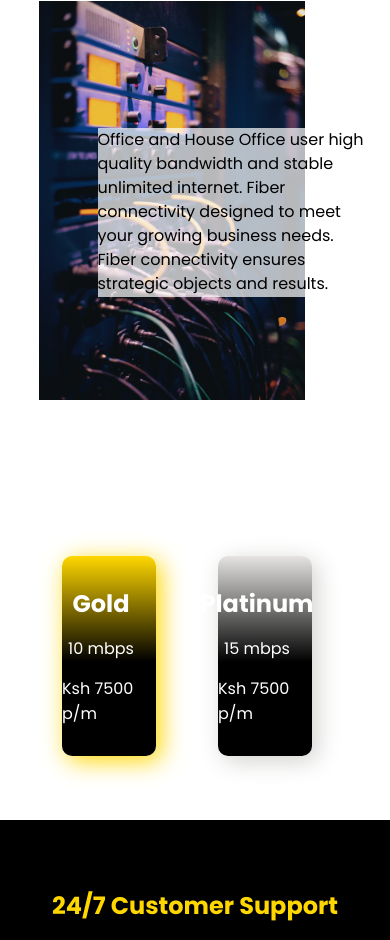
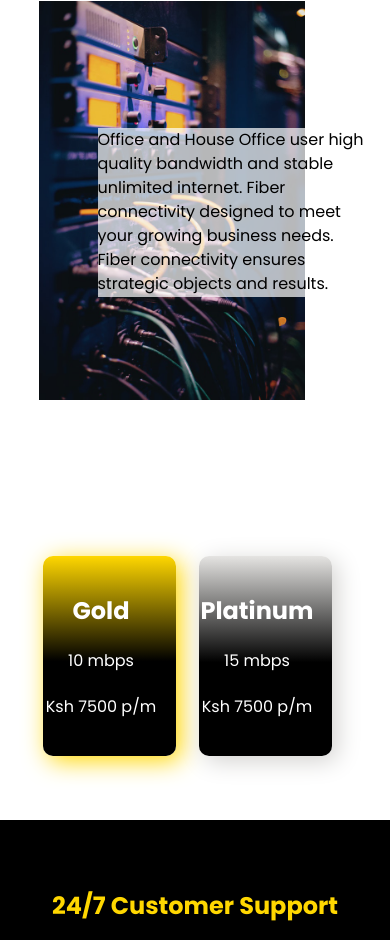
Before and after one commit to opondo99/mtaani, a plain HTML site: page index.html in a window 390 px wide. Shown: the part 2101-3041 px from the top of the page. Drawn offline with Linux system fonts and the light colour scheme; grey boxes are pictures that could not be loaded.

Commit message:
calibration

```diff
--- a/styles/mobileview/mobile.scss
+++ b/styles/mobileview/mobile.scss
@@ -261,6 +261,11 @@
                     display: flex;
                     flex-direction: row;
                     width: 100%;
+                    align-items: center;
+
+                    div {
+                      min-width: 30vw;
+                    }
                   }
                 }
 
@@ -315,6 +320,16 @@
                     display: flex;
                     flex-direction: row;
                     width: 100%;
+                    align-items: center;
+
+                    div {
+                      min-width: 30vw;
+                      display: flex;
+                      flex-direction: column;
+                      align-items: center;
+                      padding: 10px;
+                    }
+
                   }
                 }
               }
```
Also changed, not shown: styles/mobileview/mobile.css, 1 other file.
